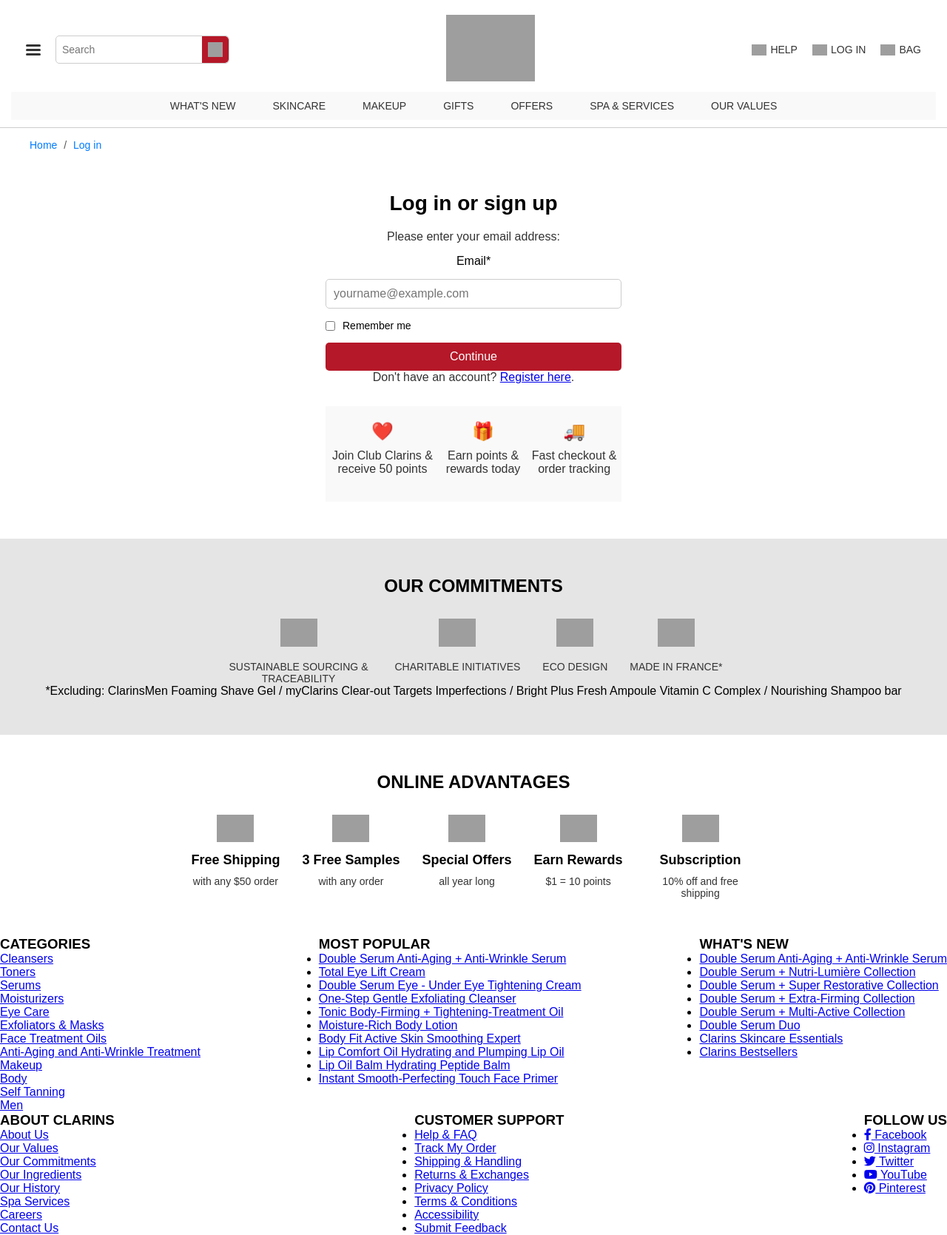
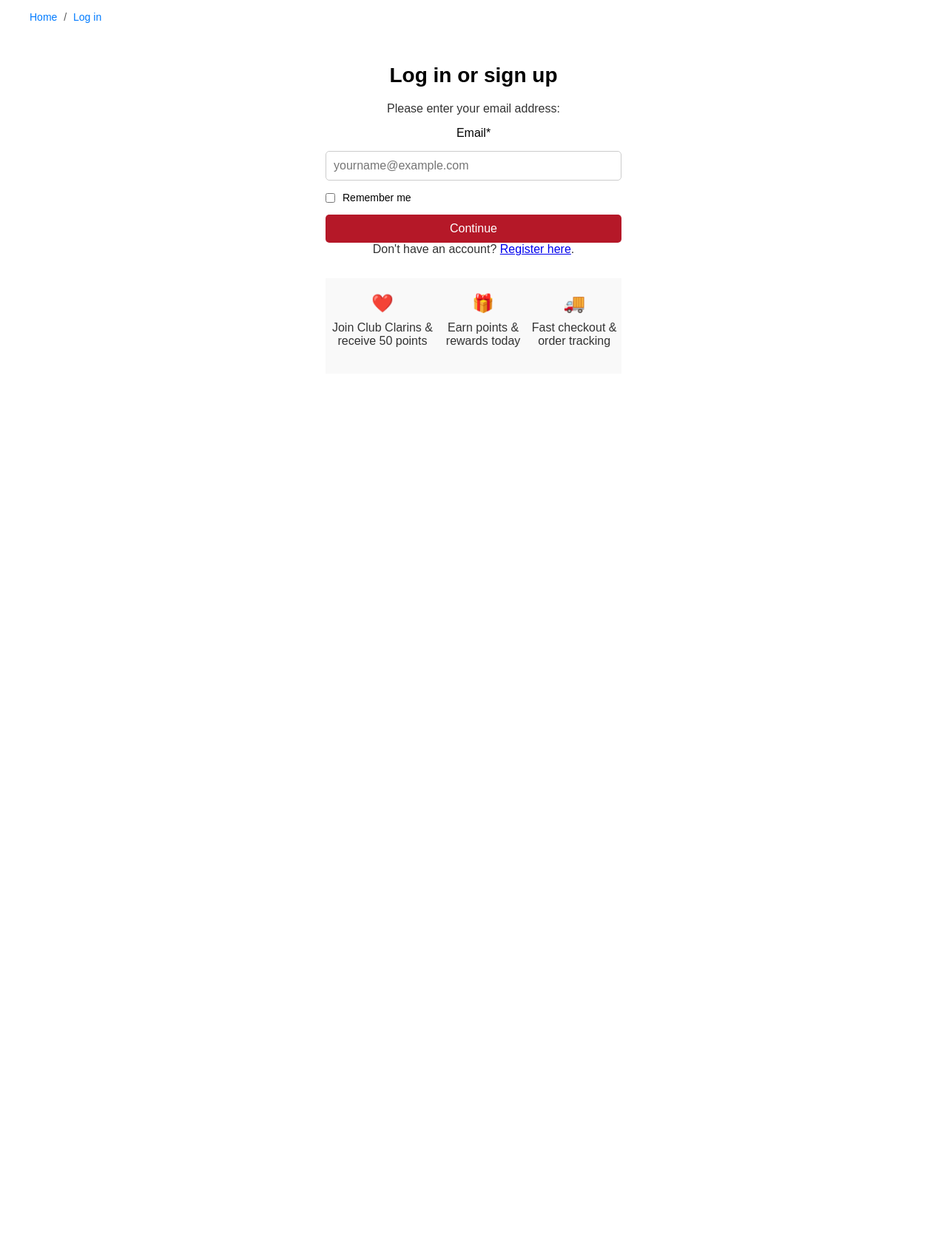
Before and after one commit to baohm88/team2fly-eproject, a PHP site: page / in a window 1280 px wide. Shown: the whole page at 74% size. After the commit the page ends 469 px from the top, so only its background shows below. Run offline with PHP 8.4, Linux system fonts and the light colour scheme; grey boxes are pictures that could not be loaded.

Commit message:
update file

```diff
--- a/frontend/BeautyApp/Login/index.html
+++ b/frontend/BeautyApp/Login/index.html
@@ -12,48 +12,6 @@
 </head>
 
 <body>
-    <header>
-        <!-- Top Section: Hamburger, Search, Logo, Help, Login, Bag -->
-        <nav class="top-nav">
-            <div class="left-section">
-                <div class="hamburger">
-                    <div class="bar"></div>
-                    <div class="bar"></div>
-                    <div class="bar"></div>
-                </div>
-                <div class="search-bar">
-                    <input type="text" placeholder="Search">
-                    <button><img src="/img/search-icon.png" alt="Search"></button>
-                </div>
-            </div>
-
-            <div class="center-section">
-                <div class="logo">
-                    <img src="/img/logo.png" alt="Clarins 70 years logo">
-                </div>
-            </div>
-
-            <div class="right-section nav-icons">
-                <a href="#"><img src="help-icon.png" alt="Help">HELP</a>
-                <a href="#"><img src="login-icon.png" alt="Login">LOG IN</a>
-                <a href="#"><img src="bag-icon.png" alt="Bag">BAG</a>
-            </div>
-        </nav>
-
-        <!-- Bottom Section: Navigation Links -->
-        <nav class="bottom-nav">
-            <ul>
-                <li><a href="#">WHAT'S NEW</a></li>
-                <li><a href="#">SKINCARE</a></li>
-                <li><a href="#">MAKEUP</a></li>
-                <li><a href="#">GIFTS</a></li>
-                <li><a href="#">OFFERS</a></li>
-                <li><a href="#">SPA & SERVICES</a></li>
-                <li><a href="#">OUR VALUES</a></li>
-            </ul>
-        </nav>
-    </header>
-
     <main>
         <div class="breadcrumbs">
             <a href="/">Home</a> <span>/</span> <a href="/login">Log in</a>
@@ -95,153 +53,6 @@
                 </div>
             </div>
         </section>
-
-        <section class="commitments">
-            <h2>OUR COMMITMENTS</h2>
-            <div class="commitments-grid">
-                <div class="commitment-item">
-                    <img src="/img/sustainable.png" alt="Sustainable Sourcing">
-                    <p>SUSTAINABLE SOURCING & TRACEABILITY</p>
-                </div>
-                <div class="commitment-item">
-                    <img src="/img/charitable.png" alt="Charitable Initiatives">
-                    <p>CHARITABLE INITIATIVES</p>
-                </div>
-                <div class="commitment-item">
-                    <img src="/img/eco-design.png" alt="Eco Design">
-                    <p>ECO DESIGN</p>
-                </div>
-                <div class="commitment-item">
-                    <img src="/img/made-in-france.png" alt="Made in France">
-                    <p>MADE IN FRANCE*</p>
-                </div>
-            </div>
-            <p class="note">*Excluding: ClarinsMen Foaming Shave Gel / myClarins Clear-out Targets Imperfections / Bright Plus Fresh Ampoule Vitamin C Complex / Nourishing Shampoo bar</p>
-        </section>
-
-        <section class="online-advantages">
-            <h2>ONLINE ADVANTAGES</h2>
-            <div class="advantages-grid">
-                <div class="advantage-item">
-                    <img src="free-shipping.png" alt="Free Shipping">
-                    <h3>Free Shipping</h3>
-                    <p>with any $50 order</p>
-                </div>
-                <div class="advantage-item">
-                    <img src="free-samples.png" alt="Free Samples">
-                    <h3>3 Free Samples</h3>
-                    <p>with any order</p>
-                </div>
-                <div class="advantage-item">
-                    <img src="special-offers.png" alt="Special Offers">
-                    <h3>Special Offers</h3>
-                    <p>all year long</p>
-                </div>
-                <div class="advantage-item">
-                    <img src="earn-rewards.png" alt="Earn Rewards">
-                    <h3>Earn Rewards</h3>
-                    <p>$1 = 10 points</p>
-                </div>
-                <div class="advantage-item">
-                    <img src="subscription.png" alt="Subscription">
-                    <h3>Subscription</h3>
-                    <p>10% off and free shipping</p>
-                </div>
-            </div>
-        </section>
-
-        <footer class="footer-grid">
-            <!-- First row: Categories, Most Popular, What's New -->
-            <div class="footer-row">
-                <div class="footer-category">
-                    <h3>CATEGORIES</h3>
-                    <ul>
-                        <li><a href="#">Cleansers</a></li>
-                        <li><a href="#">Toners</a></li>
-                        <li><a href="#">Serums</a></li>
-                        <li><a href="#">Moisturizers</a></li>
-                        <li><a href="#">Eye Care</a></li>
-                        <li><a href="#">Exfoliators & Masks</a></li>
-                        <li><a href="#">Face Treatment Oils</a></li>
-                        <li><a href="#">Anti-Aging and Anti-Wrinkle Treatment</a></li>
-                        <li><a href="#">Makeup</a></li>
-                        <li><a href="#">Body</a></li>
-                        <li><a href="#">Self Tanning</a></li>
-                        <li><a href="#">Men</a></li>
-                    </ul>
-                </div>
-                <div class="footer-popular">
-                    <h3>MOST POPULAR</h3>
-                    <ul>
-                        <li><a href="#">Double Serum Anti-Aging + Anti-Wrinkle Serum</a></li>
-                        <li><a href="#">Total Eye Lift Cream</a></li>
-                        <li><a href="#">Double Serum Eye - Under Eye Tightening Cream</a></li>
-                        <li><a href="#">One-Step Gentle Exfoliating Cleanser</a></li>
-                        <li><a href="#">Tonic Body-Firming + Tightening-Treatment Oil</a></li>
-                        <li><a href="#">Moisture-Rich Body Lotion</a></li>
-                        <li><a href="#">Body Fit Active Skin Smoothing Expert</a></li>
-                        <li><a href="#">Lip Comfort Oil Hydrating and Plumping Lip Oil</a></li>
-                        <li><a href="#">Lip Oil Balm Hydrating Peptide Balm</a></li>
-                        <li><a href="#">Instant Smooth-Perfecting Touch Face Primer</a></li>
-                    </ul>
-                </div>
-                <div class="footer-whats-new">
-                    <h3>WHAT'S NEW</h3>
-                    <ul>
-                        <li><a href="#">Double Serum Anti-Aging + Anti-Wrinkle Serum</a></li>
-                        <li><a href="#">Double Serum + Nutri-Lumière Collection</a></li>
-                        <li><a href="#">Double Serum + Super Restorative Collection</a></li>
-                        <li><a href="#">Double Serum + Extra-Firming Collection</a></li>
-                        <li><a href="#">Double Serum + Multi-Active Collection</a></li>
-                        <li><a href="#">Double Serum Duo</a></li>
-                        <li><a href="#">Clarins Skincare Essentials</a></li>
-                        <li><a href="#">Clarins Bestsellers</a></li>
-                    </ul>
-                </div>
-            </div>
-
-            <!-- Second row: About Clarins, Customer Support, etc. -->
-            <div class="footer-row">
-                <div class="footer-about">
-                    <h3>ABOUT CLARINS</h3>
-                    <ul>
-                        <li><a href="#">About Us</a></li>
-                        <li><a href="#">Our Values</a></li>
-                        <li><a href="#">Our Commitments</a></li>
-                        <li><a href="#">Our Ingredients</a></li>
-                        <li><a href="#">Our History</a></li>
-                        <li><a href="#">Spa Services</a></li>
-                        <li><a href="#">Careers</a></li>
-                        <li><a href="#">Contact Us</a></li>
-                    </ul>
-                </div>
-                <div class="footer-support">
-                    <h3>CUSTOMER SUPPORT</h3>
-                    <ul>
-                        <li><a href="#">Help & FAQ</a></li>
-                        <li><a href="#">Track My Order</a></li>
-                        <li><a href="#">Shipping & Handling</a></li>
-                        <li><a href="#">Returns & Exchanges</a></li>
-                        <li><a href="#">Privacy Policy</a></li>
-                        <li><a href="#">Terms & Conditions</a></li>
-                        <li><a href="#">Accessibility</a></li>
-                        <li><a href="#">Submit Feedback</a></li>
-                    </ul>
-                </div>
-                <div class="footer-social">
-                    <h3>FOLLOW US</h3>
-                    <ul>
-                        <li><a href="#"><i class="fab fa-facebook-f"></i> Facebook</a></li>
-                        <li><a href="#"><i class="fab fa-instagram"></i> Instagram</a></li>
-                        <li><a href="#"><i class="fab fa-twitter"></i> Twitter</a></li>
-                        <li><a href="#"><i class="fab fa-youtube"></i> YouTube</a></li>
-                        <li><a href="#"><i class="fab fa-pinterest"></i> Pinterest</a></li>
-                    </ul>
-                </div>
-            </div>
-
-        </footer>
-
     </main>
 
     <script>
```
Also changed, not shown: frontend/BeautyApp/Login/bag.css (added, +213 -0 lines), frontend/BeautyApp/Login/bag.html (added, +131 -0 lines), frontend/BeautyApp/Login/register.css (+38 -16 lines), frontend/BeautyApp/Login/register.html (+22 -6 lines).
